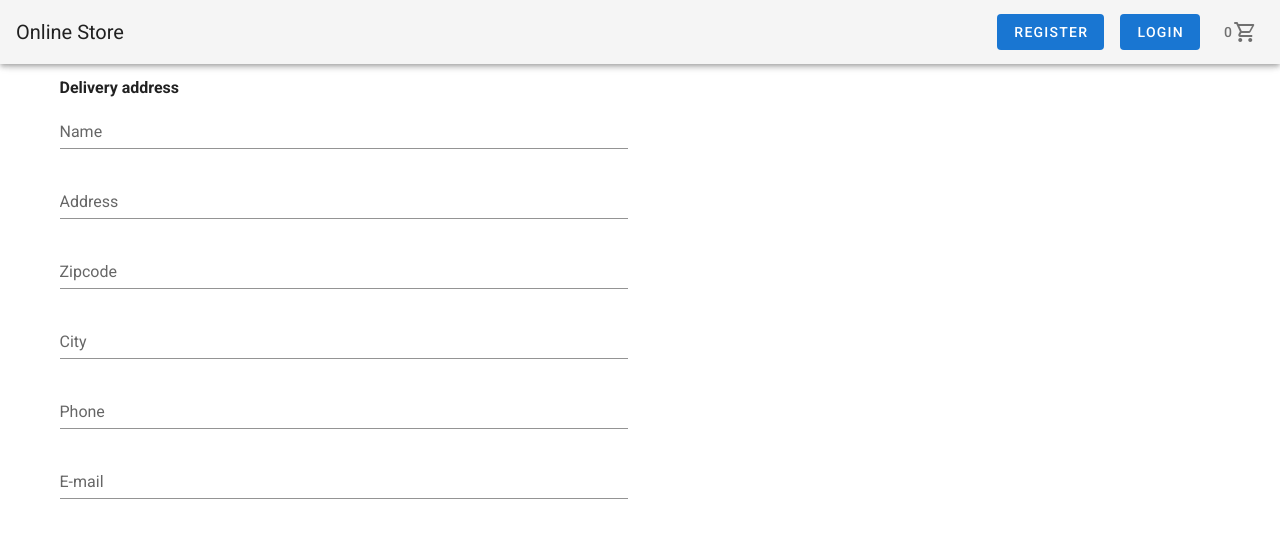
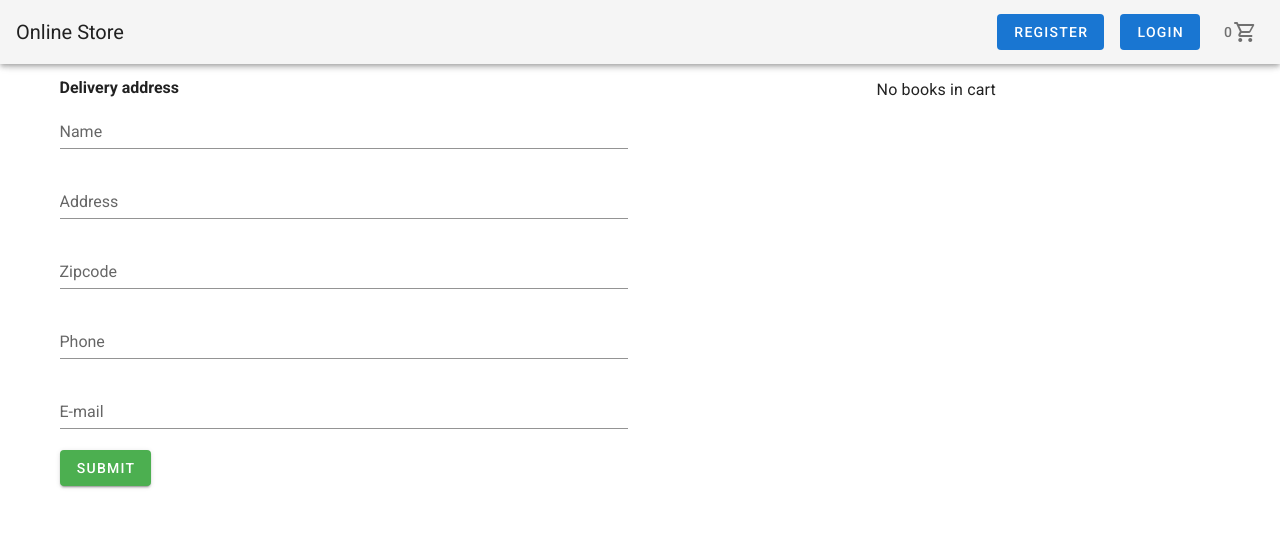
Before and after one commit to ysavchen/online-shop-frontend, a Vue app: page /checkout in a window 1280 px wide. Shown: the top 538 px of the page. Built offline with nearby package versions, Linux system fonts and the light colour scheme.

Commit message:
Updates for Checkout

```diff
--- a/src/views/Checkout.vue
+++ b/src/views/Checkout.vue
@@ -9,12 +9,16 @@
             <v-text-field label="Name"></v-text-field>
             <v-text-field label="Address"></v-text-field>
             <v-text-field label="Zipcode"></v-text-field>
-            <v-text-field label="City"></v-text-field>
             <v-text-field label="Phone"></v-text-field>
             <v-text-field label="E-mail"></v-text-field>
           </form>
+          <div>
+            <v-btn color="success" @click="submit">Submit</v-btn>
+          </div>
         </v-col>
         <v-col>
+          <div v-if="total > 0">
+            <v-card outlined>
               <v-list>
                 <v-list-item-group>
                   <template v-for="book in cart">
@@ -36,6 +40,12 @@
                   </template>
                 </v-list-item-group>
               </v-list>
+            </v-card>
+            <div>
+              <p class="Subtitle-1 ml-1 mt-1">Total: ${{ total }}</p>
+            </div>
+          </div>
+          <div v-else class="subtitle-1 text-center">No books in cart</div>
         </v-col>
       </v-row>
     </div>
@@ -49,11 +59,21 @@ export default {
   name: "Checkout",
   data: () => ({}),
   computed: {
-    ...mapGetters(["cart"])
+    ...mapGetters(["cart"]),
+    total() {
+      let totalPrice = 0.0;
+      for (const book of this.cart) {
+        totalPrice += book.price;
+      }
+      return totalPrice;
+    }
   },
   methods: {
     deleteFromCart(book) {
       this.$store.dispatch("deleteFromCart", book);
+    },
+    submit() {
+      // submit form to server/API here...
     }
   }
 };
```
Lines whose indentation alone changed are shown as unchanged.
